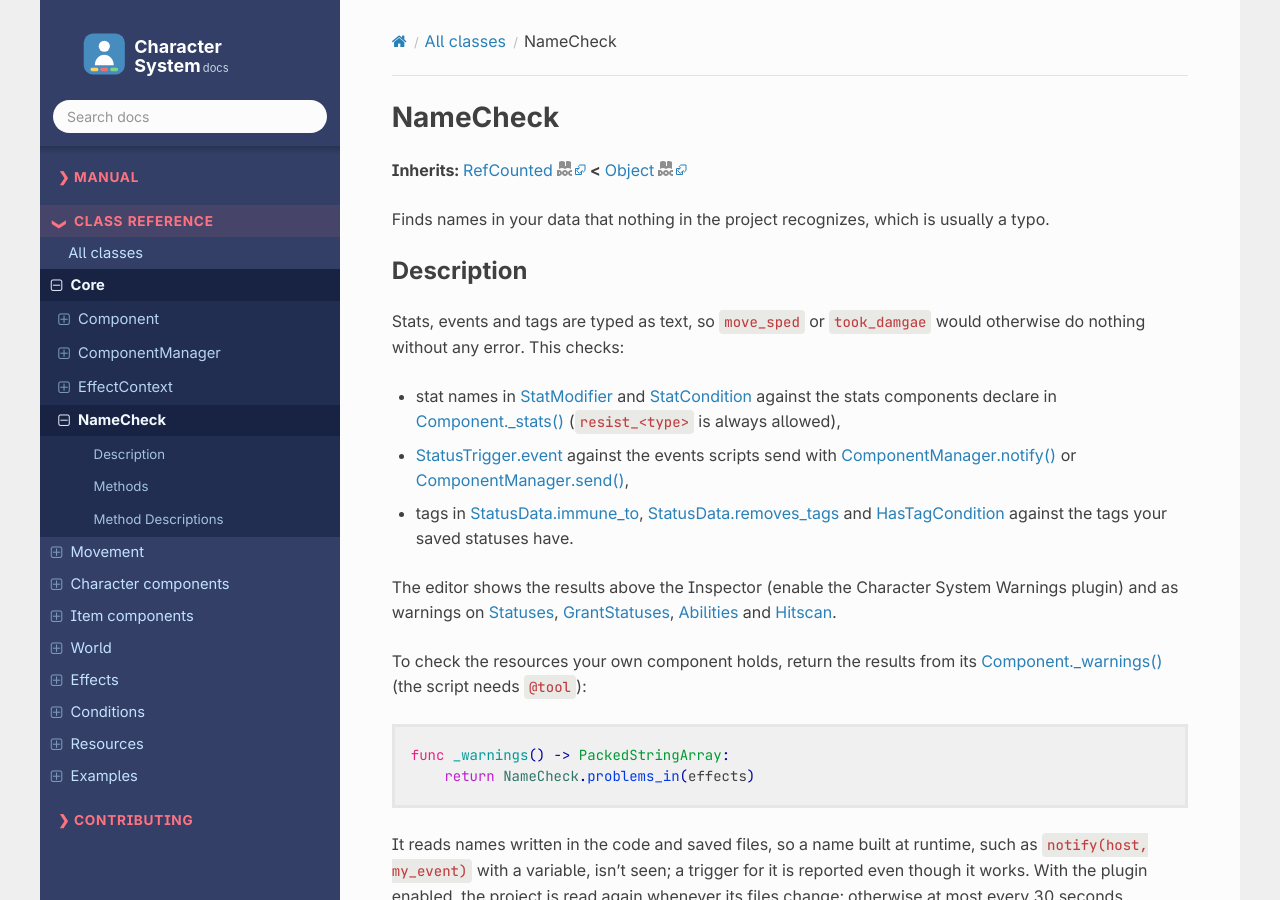
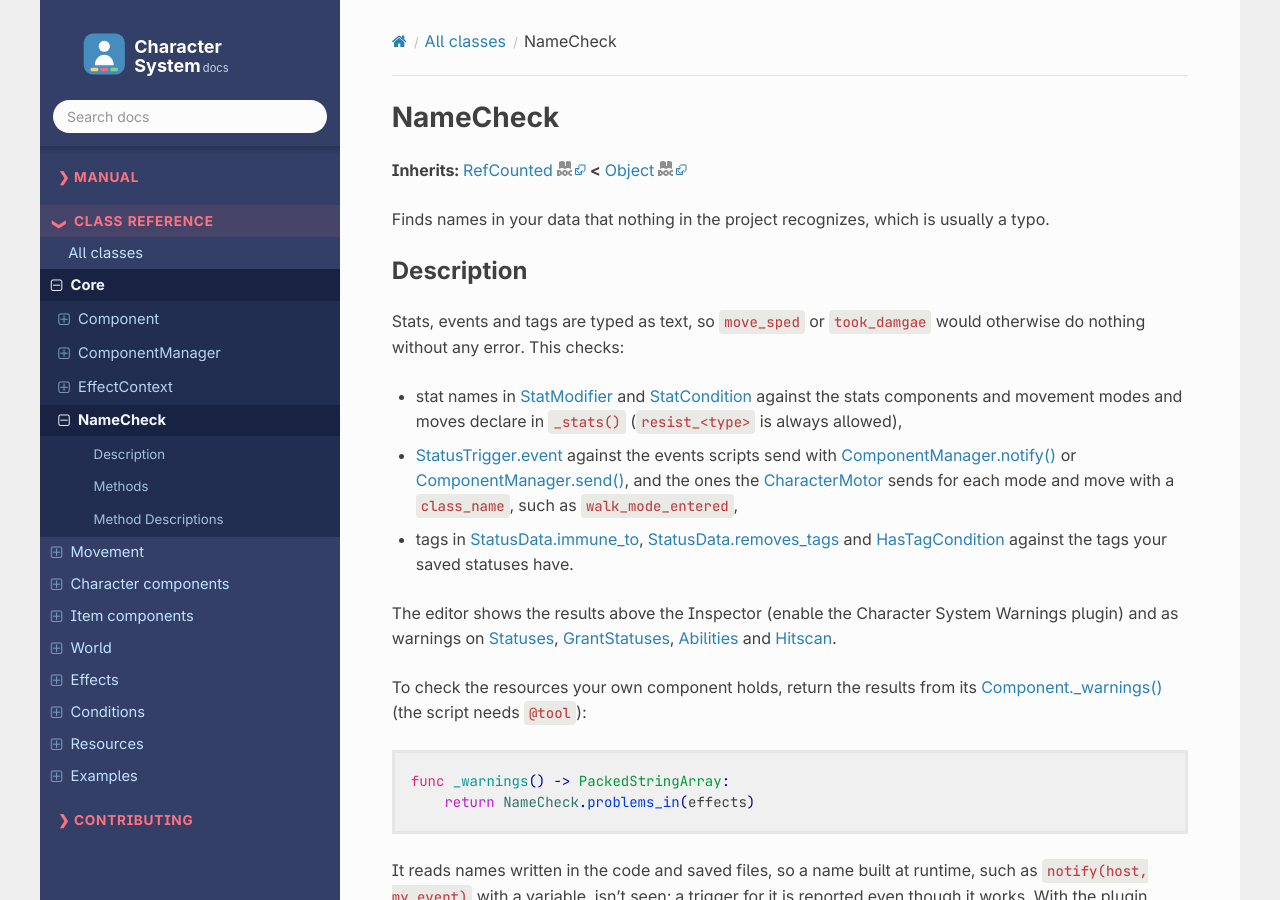
Before and after one commit to gamefb/test-character-system, a Sphinx documentation site: the page built from docs/classes/class_namecheck.rst, in a window 1280 px wide and 900 px high. Built offline with Sphinx 7.4.7 and the Read the Docs theme 3.1.0, drawn with Linux system fonts in a browser that asks for light colours.

Commit message:
NameCheck: know movement stats and events; small doc gaps
NameCheck only read _stats() from Components and events written as
literals, so a StatModifier on air_jumps or a status trigger on
walk_mode_entered was flagged as a typo. It now reads _stats() from
movement modes and moves too, and adds the events the motor sends for
every mode and move with a class_name. test_name_check.gd fails on the
old code and passes now.

Docs: the Movement page warns that abilities read presses directly, so
an ability and a move on one action both fire; the editor warnings page
mentions the motor's events.

Co-Authored-By: Claude Opus 5.5 <noreply@anthropic.com>
Claude-Session: https://claude.ai/code/session_01Qaj7RN54GdeoWnW7uNMsbp

```diff
--- a/docs/classes/class_namecheck.rst
+++ b/docs/classes/class_namecheck.rst
@@ -19,9 +19,9 @@ Description
 
 Stats, events and tags are typed as text, so ``move_sped`` or ``took_damgae`` would otherwise do nothing without any error. This checks:
 
-- stat names in :ref:`StatModifier<class_StatModifier>` and :ref:`StatCondition<class_StatCondition>` against the stats components declare in :ref:`Component._stats()<class_Component_private_method__stats>` (\ ``resist_<type>`` is always allowed),
+- stat names in :ref:`StatModifier<class_StatModifier>` and :ref:`StatCondition<class_StatCondition>` against the stats components and movement modes and moves declare in ``_stats()`` (\ ``resist_<type>`` is always allowed),
 
-- :ref:`StatusTrigger.event<class_StatusTrigger_property_event>` against the events scripts send with :ref:`ComponentManager.notify()<class_ComponentManager_method_notify>` or :ref:`ComponentManager.send()<class_ComponentManager_method_send>`,
+- :ref:`StatusTrigger.event<class_StatusTrigger_property_event>` against the events scripts send with :ref:`ComponentManager.notify()<class_ComponentManager_method_notify>` or :ref:`ComponentManager.send()<class_ComponentManager_method_send>`, and the ones the :ref:`CharacterMotor<class_CharacterMotor>` sends for each mode and move with a ``class_name``, such as ``walk_mode_entered``,
 
 - tags in :ref:`StatusData.immune_to<class_StatusData_property_immune_to>`, :ref:`StatusData.removes_tags<class_StatusData_property_removes_tags>` and :ref:`HasTagCondition<class_HasTagCondition>` against the tags your saved statuses have.
 
--- a/docs/manual/editor_warnings.rst
+++ b/docs/manual/editor_warnings.rst
@@ -9,4 +9,4 @@ The warnings show in two places. :ref:`Statuses<class_Statuses>`, :ref:`GrantSta
 
 .. source-file:: ../../character_system/core/name_check.gd
 
-It only sees names written in code and saved files. A name built at runtime, such as an event sent with a variable, isn't seen, so a trigger for it is reported even though it works. Resources saved in their own file are checked when you open them. With the add-on enabled, the project is read again whenever its files change or a resource is saved, so a large project isn't re-read while nothing changes. Without the add-on, it's read again at most every 30 seconds.
+It only sees names written in code and saved files, plus the events the :ref:`CharacterMotor<class_CharacterMotor>` sends for each movement mode and move with a ``class_name``, such as ``walk_mode_entered``. A name built at runtime, such as an event sent with a variable, isn't seen, so a trigger for it is reported even though it works. Resources saved in their own file are checked when you open them. With the add-on enabled, the project is read again whenever its files change or a resource is saved, so a large project isn't re-read while nothing changes. Without the add-on, it's read again at most every 30 seconds.
--- a/docs/manual/movement.rst
+++ b/docs/manual/movement.rst
@@ -37,7 +37,7 @@ Every physics frame, the motor:
 Three rules keep features from getting in each other's way:
 
 - **Only the current mode runs.** WalkMode and AirMode both jump, but never in the same frame, so their code doesn't need to know about each other.
-- **A press is used once.** Modes and moves read held buttons and ``move_dir`` from ``motor.brain``, but presses that only one of them should act on go through ``motor.consume_action(&"jump")``. It's true for the first caller in the frame of the press and false after that. So the press that jumps from the floor can't also use up an air jump, and a dash and a jump bound to the same button can't both happen.
+- **A press is used once.** Modes and moves read held buttons and ``move_dir`` from ``motor.brain``, but presses that only one of them should act on go through ``motor.consume_action(&"jump")``. It's true for the first caller in the frame of the press and false after that. So the press that jumps from the floor can't also use up an air jump, and a dash and a jump bound to the same button can't both happen. :ref:`Abilities<class_Abilities>` read presses straight from the brain instead, so don't put an ability on an action a mode or move uses: both would fire.
 - **Velocity is set, then the body moves once.** Every mode and move changes ``body.velocity`` and none calls ``move_and_slide()``, so what a dash does on top of walking is just a line of code, not a race between two nodes.
 
 .. _doc_movement_walk_and_air:
--- a/docs/manual/testing.rst
+++ b/docs/manual/testing.rst
@@ -70,8 +70,8 @@ All 105 tests and all 43 scene checks pass on both supported versions, last run
      - Godot 4.8 beta 3
      - Godot 4.4.1
    * - GUT tests (12 files above, test_statuses.gd included)
-     - 105 of 105, 359 asserts
-     - 105 of 105, 355 asserts
+     - 105 of 105, 365 asserts
+     - 105 of 105, 361 asserts
    * - ``immunity_test`` scene
      - 43 of 43
      - 43 of 43
```
Also changed, not shown: 2 other files.
